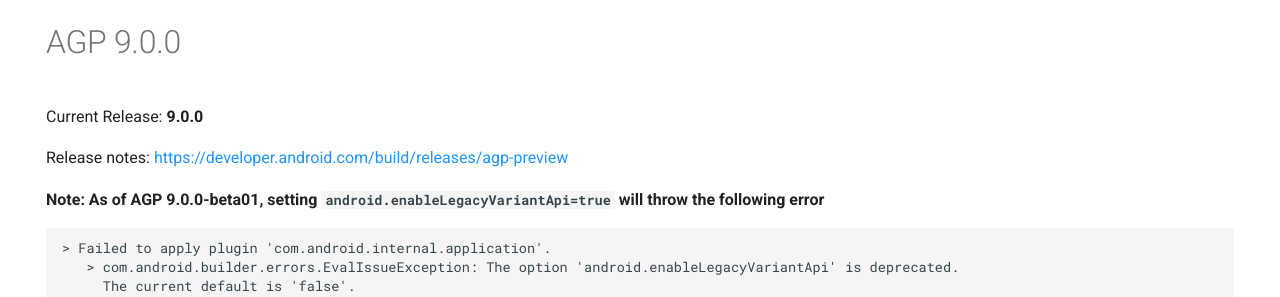
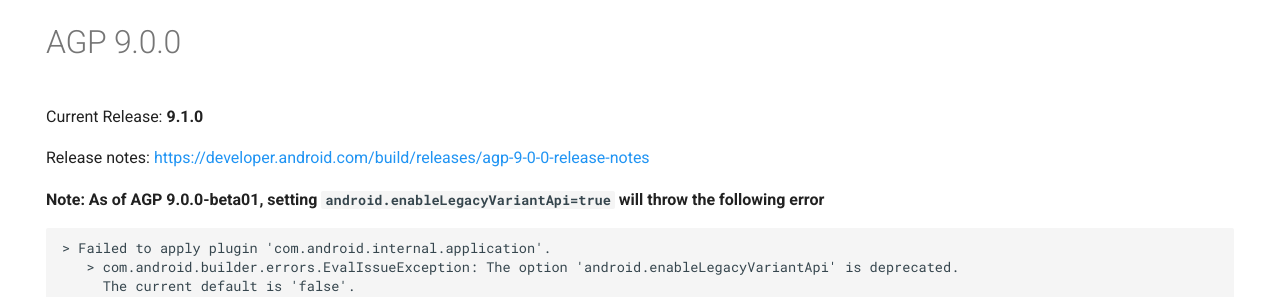
Before and after one commit to pablobaxter/AGP-Plugins-Status, an MkDocs documentation site: the page built from docs/agp-9.0.0.md, in a window 1280 px wide and 900 px high. Shown: the part 124-421 px from the top of the window. Built offline with MkDocs 1.6.1 and Material for MkDocs 9.7.7, drawn with Linux system fonts in a browser that asks for light colours; emoji names are drawn with the system emoji font; comment, search, counter and statistics services are not loaded.

Commit message:
Update AGP version

````diff
--- a/docs/agp-9.0.0.md
+++ b/docs/agp-9.0.0.md
@@ -5,9 +5,9 @@ hide:
 title: AGP 9.0.0
 description: 3rd party plugin tracker for compatibility with AGP 9.0.0
 ---
-Current Release: **9.0.0**
+Current Release: **9.1.0**
 
-Release notes: https://developer.android.com/build/releases/agp-preview
+Release notes: https://developer.android.com/build/releases/agp-9-0-0-release-notes
 
 **Note: As of AGP 9.0.0-beta01, setting `android.enableLegacyVariantApi=true` will throw the following error**
 ```
````
Also changed, not shown: docs/index.md (+1 -1 lines).
